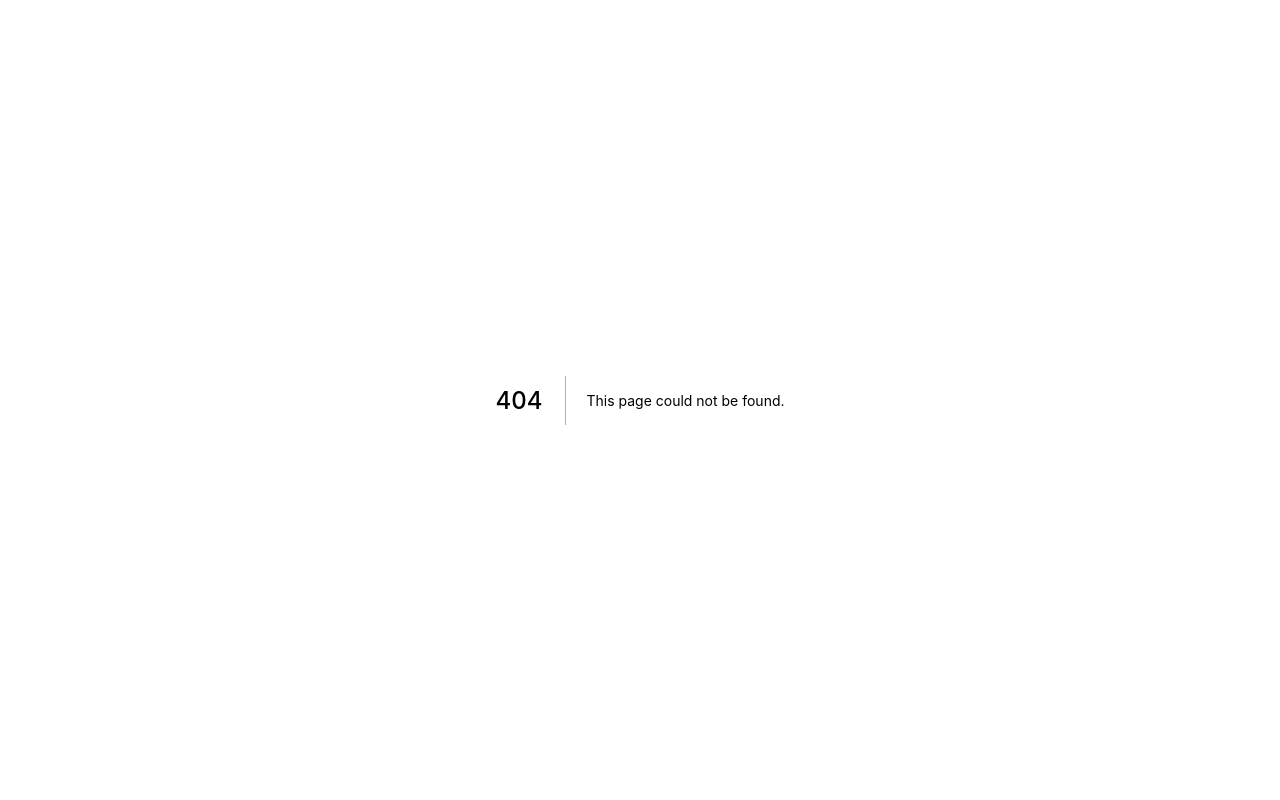
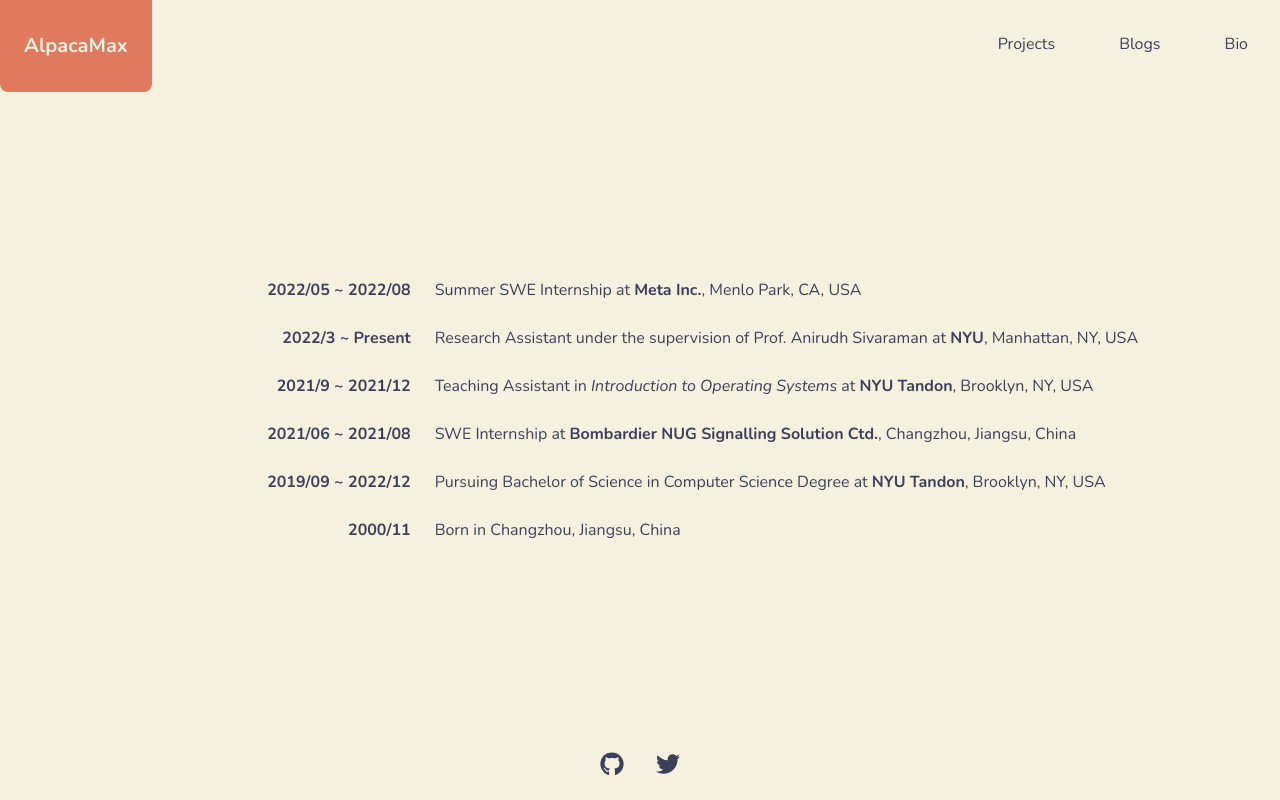
Before and after one commit to AlpacaMax/AlpacaMax.github.io, a Next.js app: page /bio in a window 1280 px wide. Before the commit this address had no page. Built offline with nearby package versions, Linux system fonts and the light colour scheme.

Commit message:
Add Bio Page

```diff
--- a/components/navbar.js
+++ b/components/navbar.js
@@ -19,10 +19,12 @@
 					</Link>
 				</div>
 				<div className="m-8">
-					<a href="#">Blogs</a>
+						<a href="#">Blogs</a>
 				</div>
 				<div className="m-8">
-					<a href="#">Bio</a>
+					<Link href="/bio">
+						<a>Bio</a>
+					</Link>
 				</div>
 			</div>
 		</div>
--- /dev/null
+++ b/pages/bio.js
@@ -0,0 +1,48 @@
+import Layout from '../components/layout.js';
+
+export default function Bio() {
+	return (
+		<Layout>
+			<div className="grow flex flex-col text-text justify-center">
+				<div className="grid grid-flow-row grid-cols-3 auto-rows-max gap-6 justify-items-stretch">
+					<div className="justify-self-end font-bold">
+						2022/05 ~ 2022/08
+					</div>
+					<div className="col-span-2">
+						Summer SWE Internship at <span className="font-bold">Meta Inc.</span>, Menlo Park, CA, USA
+					</div>
+					<div className="justify-self-end font-bold">
+						2022/3 ~ Present
+					</div>
+					<div className="col-span-2">
+						Research Assistant under the supervision of Prof. Anirudh Sivaraman at <span className="font-bold">NYU</span>, Manhattan, NY, USA
+					</div>
+					<div className="justify-self-end font-bold">
+						2021/9 ~ 2021/12
+					</div>
+					<div className="col-span-2">
+						Teaching Assistant in <span className="italic">Introduction to Operating Systems</span> at <span className="font-bold">NYU Tandon</span>, Brooklyn, NY, USA
+					</div>
+					<div className="justify-self-end font-bold">
+						2021/06 ~ 2021/08
+					</div>
+					<div className="col-span-2">
+						SWE Internship at <span className="font-bold">Bombardier NUG Signalling Solution Ctd.</span>, Changzhou, Jiangsu, China
+					</div>
+					<div className="justify-self-end font-bold">
+						2019/09 ~ 2022/12
+					</div>
+					<div className="col-span-2">
+						Pursuing Bachelor of Science in Computer Science Degree at <span className="font-bold">NYU Tandon</span>, Brooklyn, NY, USA
+					</div>
+					<div className="justify-self-end font-bold">
+						2000/11
+					</div>
+					<div className="col-span-2">
+						Born in Changzhou, Jiangsu, China
+					</div>
+				</div>
+			</div>
+		</Layout>
+	)
+}
--- a/pages/projects.js
+++ b/pages/projects.js
@@ -9,7 +9,7 @@
 						Debate It
 					</div>
 					<div className="col-span-2">
-						<span>A 1 vs 1 open debate platform implemented in Python + FastAPI + PostgreSQL</span>
+						1 vs 1 open debate platform implemented in Python + FastAPI + PostgreSQL
 					</div>
 					<div className="justify-self-end font-bold">
 						<a
@@ -21,7 +21,7 @@
 						</a>
 					</div>
 					<div className="col-span-2">
-						An AST-based source code plagiarism detection system
+						AST-based source code plagiarism detection system
 					</div>
 					<div className="justify-self-end font-bold">
 						<a
@@ -33,7 +33,7 @@
 						</a>
 					</div>
 					<div className="col-span-2">
-						A Distributed LMS for automating Computer Science courses from NYU
+						Distributed LMS for automating Computer Science courses from NYU
 					</div>
 					<div className="justify-self-end font-bold">
 						<a
@@ -45,7 +45,7 @@
 						</a>
 					</div>
 					<div className="col-span-2">
-						A 2021 GiGA Game Jam entry implemented in Lua + Love2d
+						2021 GiGA Game Jam entry implemented in Lua + Love2d
 					</div>
 					<div className="justify-self-end font-bold">
 						<a
@@ -57,7 +57,7 @@
 						</a>
 					</div>
 					<div className="col-span-2">
-						A plane ticket booking system implemented in Python + Flask + SQLalchemy
+						plane ticket booking system implemented in Python + Flask + SQLalchemy
 					</div>
 					<div className="justify-self-end font-bold">
 						<a
@@ -69,7 +69,7 @@
 						</a>
 					</div>
 					<div className="col-span-2">
-						A WeeklyGameJam entry implemented in Unity3D
+						WeeklyGameJam entry implemented in Unity3D
 					</div>
 					<div className="justify-self-end font-bold">
 						<a
@@ -81,7 +81,13 @@
 						</a>
 					</div>
 					<div className="col-span-2">
-						A Chip-8 Emulator implemented in Python
+						Chip-8 Emulator implemented in Python
+					</div>
+					<div className="justify-self-end font-bold">
+						High School Website
+					</div>
+					<div className="col-span-2">
+						Website for the International Department of Changhzhou No.1 High School
 					</div>
 				</div>
 			</div>
```
